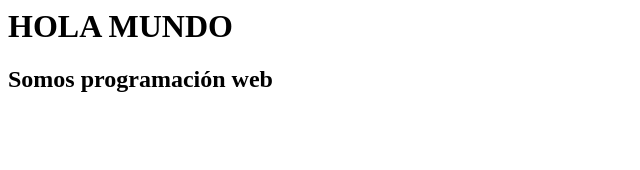
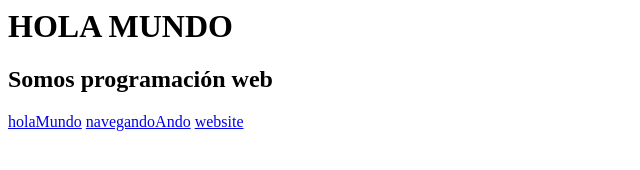
Before and after one commit to casa-del-futuro/programacionWeb1, a plain HTML site: page index.html in a window 1280 px wide. Shown: the whole page, without its empty margins (0-640 px from the left). Drawn offline with Linux system fonts and the light colour scheme.

Commit message:
Update index.html

```diff
--- a/index.html
+++ b/index.html
@@ -1,2 +1,6 @@
 <h1>HOLA MUNDO</h1>
 <h2>Somos programación web</h2>
+
+<a href="./01_holaMundo/index.html">holaMundo</a>
+<a href="./02_navegando/index.html">navegandoAndo</a>
+<a href="./03_website/index.html">website</a>
```
